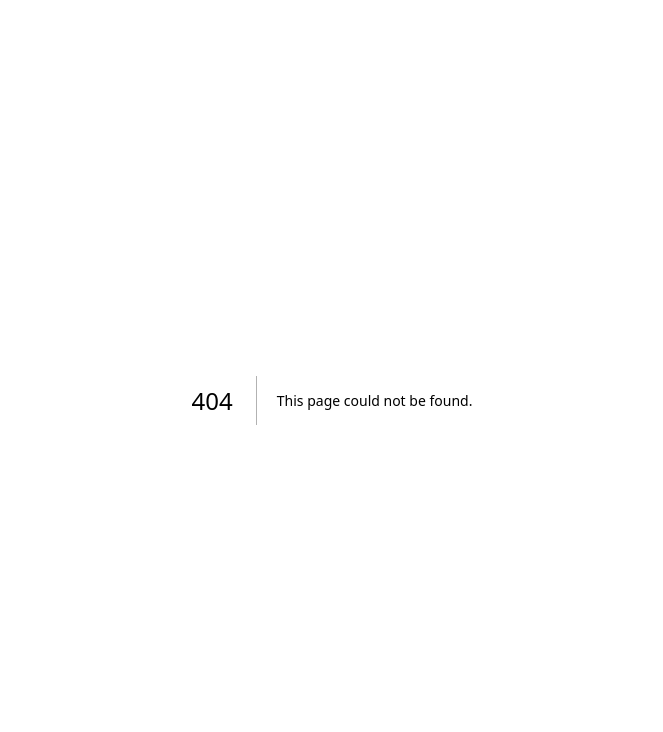
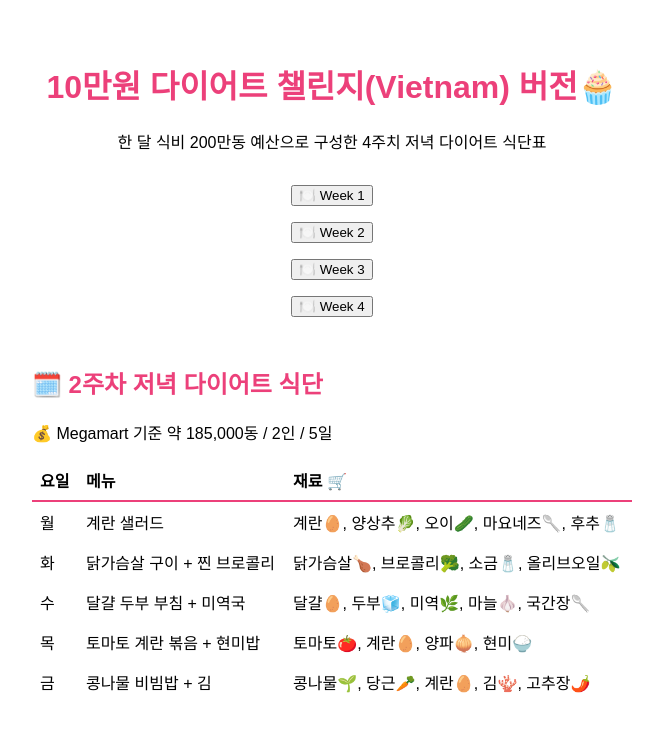
Before and after one commit to kkulkkul-diet/cute, a Next.js app: page /week2 in a window 1280 px wide. Before the commit this address had no page. Shown: the top 732 px of the page, without its empty margins (308-971 px from the left). Built offline with nearby package versions, Linux system fonts and the light colour scheme.

Commit message:
Create week2.js

```diff
--- /dev/null
+++ b/pages/week2.js
@@ -0,0 +1,56 @@
+import Link from 'next/link';
+
+export default function Home() {
+  return (
+    <main style={{ padding: '2rem', fontFamily: 'sans-serif', textAlign: 'center' }}>
+      <h1 style={{ fontSize: '2rem', color: '#ec407a' }}>10만원 다이어트 챌린지(Vietnam) 버전🧁</h1>
+      <p style={{ marginTop: '0.5rem' }}>한 달 식비 200만동 예산으로 구성한 4주치 저녁 다이어트 식단표</p>
+      <div style={{ marginTop: '2rem', display: 'flex', flexDirection: 'column', gap: '1rem' }}>
+        <Link href="/week1"><button>🍽️ Week 1</button></Link>
+        <Link href="/week2"><button>🍽️ Week 2</button></Link>
+        <Link href="/week3"><button>🍽️ Week 3</button></Link>
+        <Link href="/week4"><button>🍽️ Week 4</button></Link>
+      </div>
+      <section style={{ marginTop: '3rem', textAlign: 'left', maxWidth: '600px', marginInline: 'auto' }}>
+        <h2 style={{ color: '#ec407a' }}>🗓️ 2주차 저녁 다이어트 식단</h2>
+        <p>💰 Megamart 기준 약 185,000동 / 2인 / 5일</p>
+        <table style={{ width: '100%', borderCollapse: 'collapse', marginTop: '1rem' }}>
+          <thead>
+            <tr>
+              <th style={{ borderBottom: '2px solid #ec407a', padding: '0.5rem' }}>요일</th>
+              <th style={{ borderBottom: '2px solid #ec407a', padding: '0.5rem' }}>메뉴</th>
+              <th style={{ borderBottom: '2px solid #ec407a', padding: '0.5rem' }}>재료 🛒</th>
+            </tr>
+          </thead>
+          <tbody>
+            <tr>
+              <td style={{ padding: '0.5rem' }}>월</td>
+              <td style={{ padding: '0.5rem' }}>계란 샐러드</td>
+              <td style={{ padding: '0.5rem' }}>계란🥚, 양상추🥬, 오이🥒, 마요네즈🥄, 후추🧂</td>
+            </tr>
+            <tr>
+              <td style={{ padding: '0.5rem' }}>화</td>
+              <td style={{ padding: '0.5rem' }}>닭가슴살 구이 + 찐 브로콜리</td>
+              <td style={{ padding: '0.5rem' }}>닭가슴살🍗, 브로콜리🥦, 소금🧂, 올리브오일🫒</td>
+            </tr>
+            <tr>
+              <td style={{ padding: '0.5rem' }}>수</td>
+              <td style={{ padding: '0.5rem' }}>달걀 두부 부침 + 미역국</td>
+              <td style={{ padding: '0.5rem' }}>달걀🥚, 두부🧊, 미역🌿, 마늘🧄, 국간장🥄</td>
+            </tr>
+            <tr>
+              <td style={{ padding: '0.5rem' }}>목</td>
+              <td style={{ padding: '0.5rem' }}>토마토 계란 볶음 + 현미밥</td>
+              <td style={{ padding: '0.5rem' }}>토마토🍅, 계란🥚, 양파🧅, 현미🍚</td>
+            </tr>
+            <tr>
+              <td style={{ padding: '0.5rem' }}>금</td>
+              <td style={{ padding: '0.5rem' }}>콩나물 비빔밥 + 김</td>
+              <td style={{ padding: '0.5rem' }}>콩나물🌱, 당근🥕, 계란🥚, 김🪸, 고추장🌶️</td>
+            </tr>
+          </tbody>
+        </table>
+      </section>
+    </main>
+  );
+}
```
